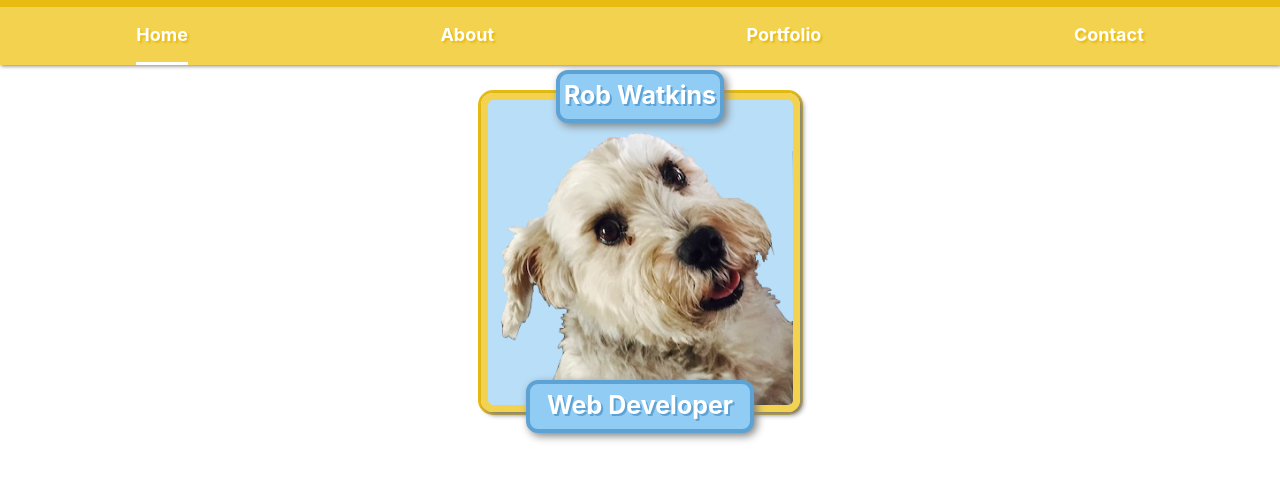
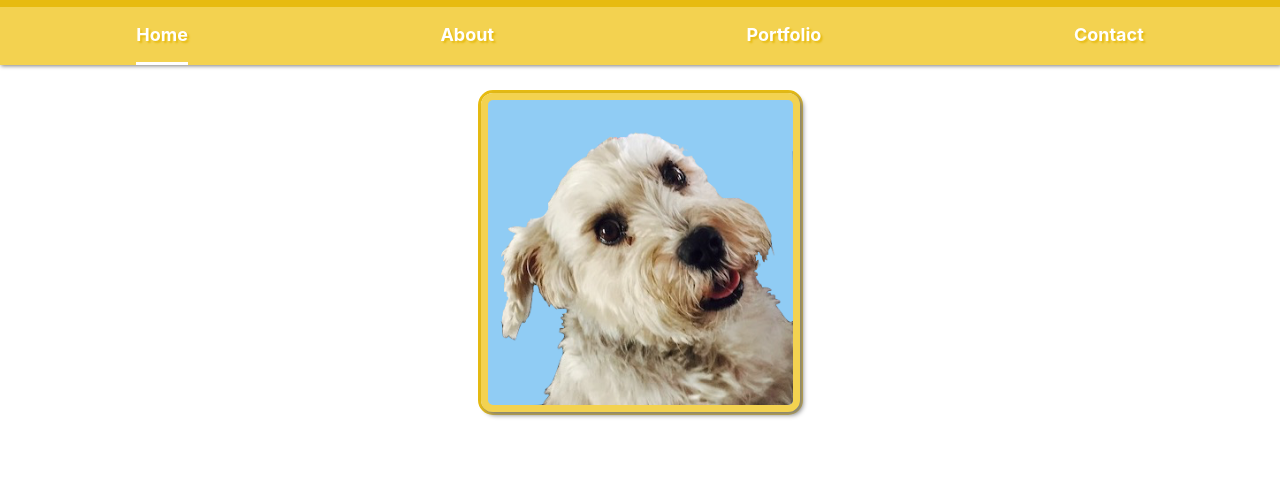
Before and after one commit to robpwatkins/FirstTry-robpwatkins, a React (Create React App) app: page / in a window 1280 px wide. Shown: the top 480 px of the page. Built offline with nearby package versions, Linux system fonts and the light colour scheme.

Commit message:
so tired of this thing

```diff
--- a/src/FirstTry.css
+++ b/src/FirstTry.css
@@ -63,7 +63,7 @@ li {
 .inner-face {
   height: 305px;
   width: 305px;
-  background: #90ccf4a2;
+  background: #90ccf4;
   border: 7px solid #f3d250;
   border-radius: 12px;
   box-shadow: 3px 3px 5px gray;
@@ -89,16 +89,16 @@ img {
   box-shadow: 1px 1px 2px #5da2d5;
 }
 
-.web-dev {
+/* .web-dev {
   display: flex;
   align-items: center;
   font-size: 35px;
   font-weight: bold;
   color: #90ccf4;
   text-shadow: 2px 2px 2px #5da2d5;
-}
+} */
 
-.placard-name {
+/* .placard-name {
   position: absolute;
   width: 160px;
   height: 45px;
@@ -113,21 +113,48 @@ img {
   border: 4px solid #5da2d5;
   border-radius: 12px;
   box-shadow: 3px 3px 8px gray;
+} */
+
+.placard-outline {
+  position: absolute;
+  width: 220px;
+  height: 75px;
+  margin: 290px 0 0 0;
+  border: 3px solid #e7bb10;
+  border-radius: 15px;
+  box-shadow: 3px 3px 8px gray;
 }
 
 .placard-web-dev {
-  position: absolute;
-  width: 220px;
-  height: 45px;
-  margin: 290px 0;
-  text-align: center;
-  line-height: 42px;
+  display: flex;
+  flex-direction: column;
+  align-items: center;
+  justify-content: space-evenly;
   color: white;
-  font-size: 25px;
+  font-size: 34px;
   font-weight: bold;
   text-shadow: 2px 2px #5da2d5;
   background: #90ccf4;
-  border: 4px solid #5da2d5;
+  border: 4px solid #f3d250;
   border-radius: 12px;
-  box-shadow: 3px 3px 8px gray;
 }
+
+.hr-web-dev {
+  /* position: absolute; */
+  width: 205px;
+  margin-top: -2px;
+  border-top: 1px solid white;
+  box-shadow: 2px 2px 2px #5da2d5;
+}
+
+.web-dev {
+  /* position: absolute; */
+  /* margin-top: 335px; */
+  /* text-align: center; */
+  /* line-height: 42px; */
+  margin-bottom: 5px;
+  color: white;
+  font-size: 20px;
+  font-weight: bold;
+  text-shadow: 2px 2px #5da2d5;
+}
--- a/src/components/HomePageFirstTry.js
+++ b/src/components/HomePageFirstTry.js
@@ -27,12 +27,13 @@ const HomePageFirstTry = () => (
       <div className="web-dev">
         Web Developer
       </div> */}
-      <div className="placard-name">
-        Rob Watkins
-      </div>
-      <div className="placard-web-dev">
-        Web Developer
-      </div>
+      {/* <div className="placard-outline">
+        <div className="placard-web-dev">
+          Rob Watkins
+          <hr className="hr-web-dev"/>
+          <div className="web-dev">Web Developer</div>
+        </div>
+      </div> */}
     </div>
   </div>
 )
```
